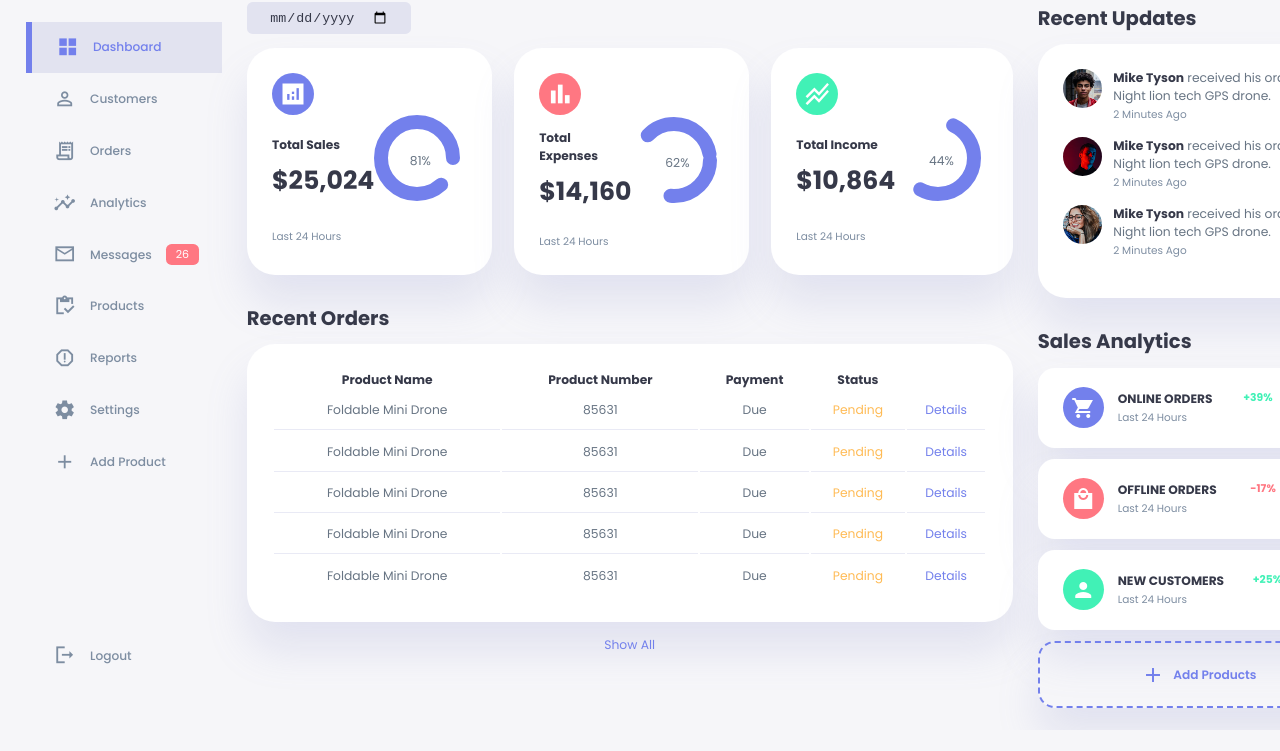
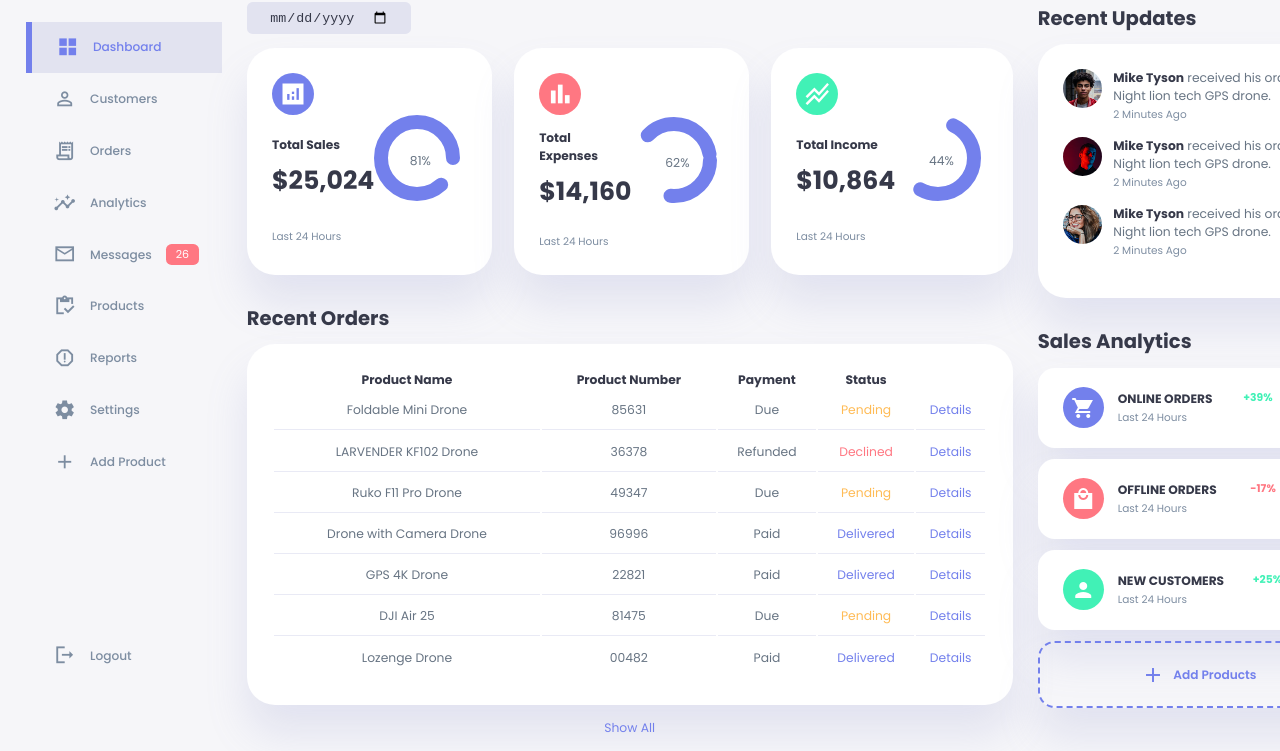
Before and after one commit to malvibid/Practice-Projects, a plain HTML site: page Web-Projects/Admin Dashboard 1 (EGATOR)/index.html in a window 1280 px wide. Shown: the part 70-821 px from the top of the page. Before the commit the page ends 800 px from the top, so only its background shows below. Drawn offline with Linux system fonts and the light colour scheme.

Commit message:
EGATOR Dashboard 1 - Adding table data dynamically using JS

```diff
--- a/Web-Projects/Admin Dashboard 1 (EGATOR)/index.html
+++ b/Web-Projects/Admin Dashboard 1 (EGATOR)/index.html
@@ -160,41 +160,13 @@
                             </tr>
                         </thead>
                         <tbody>
-                            <tr>
+                            <!-- <tr>
                                 <td>Foldable Mini Drone</td>
                                 <td>85631</td>
                                 <td>Due</td>
                                 <td class="warning">Pending</td>
                                 <td class="primary">Details</td>
-                            </tr>
-                            <tr>
-                                <td>Foldable Mini Drone</td>
-                                <td>85631</td>
-                                <td>Due</td>
-                                <td class="warning">Pending</td>
-                                <td class="primary">Details</td>
-                            </tr>
-                            <tr>
-                                <td>Foldable Mini Drone</td>
-                                <td>85631</td>
-                                <td>Due</td>
-                                <td class="warning">Pending</td>
-                                <td class="primary">Details</td>
-                            </tr>
-                            <tr>
-                                <td>Foldable Mini Drone</td>
-                                <td>85631</td>
-                                <td>Due</td>
-                                <td class="warning">Pending</td>
-                                <td class="primary">Details</td>
-                            </tr>
-                            <tr>
-                                <td>Foldable Mini Drone</td>
-                                <td>85631</td>
-                                <td>Due</td>
-                                <td class="warning">Pending</td>
-                                <td class="primary">Details</td>
-                            </tr>
+                            </tr> -->
                         </tbody>
                     </table>
                     <a href="#">Show All</a>
@@ -328,6 +300,7 @@
             <!--------------------- END OF RIGHT --------------------->
         </div>
 
+        <script src="./orders.js"></script>
         <script src="./script.js"></script>
     </body>
 </html>
--- /dev/null
+++ b/Web-Projects/Admin Dashboard 1 (EGATOR)/orders.js
@@ -0,0 +1,44 @@
+const Orders = [
+    {
+        productName: "Foldable Mini Drone",
+        productNumber: "85631",
+        paymentStatus: "Due",
+        shipping: "Pending",
+    },
+    {
+        productName: "LARVENDER KF102 Drone",
+        productNumber: "36378",
+        paymentStatus: "Refunded",
+        shipping: "Declined",
+    },
+    {
+        productName: "Ruko F11 Pro Drone",
+        productNumber: "49347",
+        paymentStatus: "Due",
+        shipping: "Pending",
+    },
+    {
+        productName: "Drone with Camera Drone",
+        productNumber: "96996",
+        paymentStatus: "Paid",
+        shipping: "Delivered",
+    },
+    {
+        productName: "GPS 4K Drone",
+        productNumber: "22821",
+        paymentStatus: "Paid",
+        shipping: "Delivered",
+    },
+    {
+        productName: "DJI Air 25",
+        productNumber: "81475",
+        paymentStatus: "Due",
+        shipping: "Pending",
+    },
+    {
+        productName: "Lozenge Drone",
+        productNumber: "00482",
+        paymentStatus: "Paid",
+        shipping: "Delivered",
+    },
+];
--- a/Web-Projects/Admin Dashboard 1 (EGATOR)/script.js
+++ b/Web-Projects/Admin Dashboard 1 (EGATOR)/script.js
@@ -20,3 +20,26 @@ themeToggler.addEventListener("click", () => {
     themeToggler.querySelector("span:nth-child(1)").classList.toggle("active");
     themeToggler.querySelector("span:nth-child(2)").classList.toggle("active");
 });
+
+// fill orders in table
+Orders.forEach((order) => {
+    const tr = document.createElement("tr");
+
+    const trContent = `
+                                <td>${order.productName}</td>
+                                <td>${order.productNumber}</td>
+                                <td>${order.paymentStatus}</td>
+                                <td class="${
+                                    order.shipping === "Declined"
+                                        ? "danger"
+                                        : order.shipping === "Pending"
+                                        ? "warning"
+                                        : "primary"
+                                }">${order.shipping}</td>
+                                <td class="primary">Details</td>
+
+    `;
+
+    tr.innerHTML = trContent;
+    document.querySelector("table tbody").appendChild(tr);
+});
--- a/Web-Projects/Admin Dashboard 1 (EGATOR)/style.css
+++ b/Web-Projects/Admin Dashboard 1 (EGATOR)/style.css
@@ -526,6 +526,11 @@ main .recent-orders a {
     justify-content: center;
 }
 
+.right .sales-analytics .add-product:hover {
+    background: var(--color-primary);
+    color: white; /* want it to stay white regardless of theme, that's why have hardcoded it. */
+}
+
 .right .sales-analytics .add-product div {
     display: flex;
     align-items: center;
@@ -622,7 +627,6 @@ main .recent-orders a {
     }
 
     aside .sidebar h3 {
-        width: 100%;
         display: inline;
     }
     aside .sidebar a {
```
Also changed, not shown: Web-Projects/Admin Dashboard 1 (EGATOR)/myNotes.md (+13 -0 lines).
